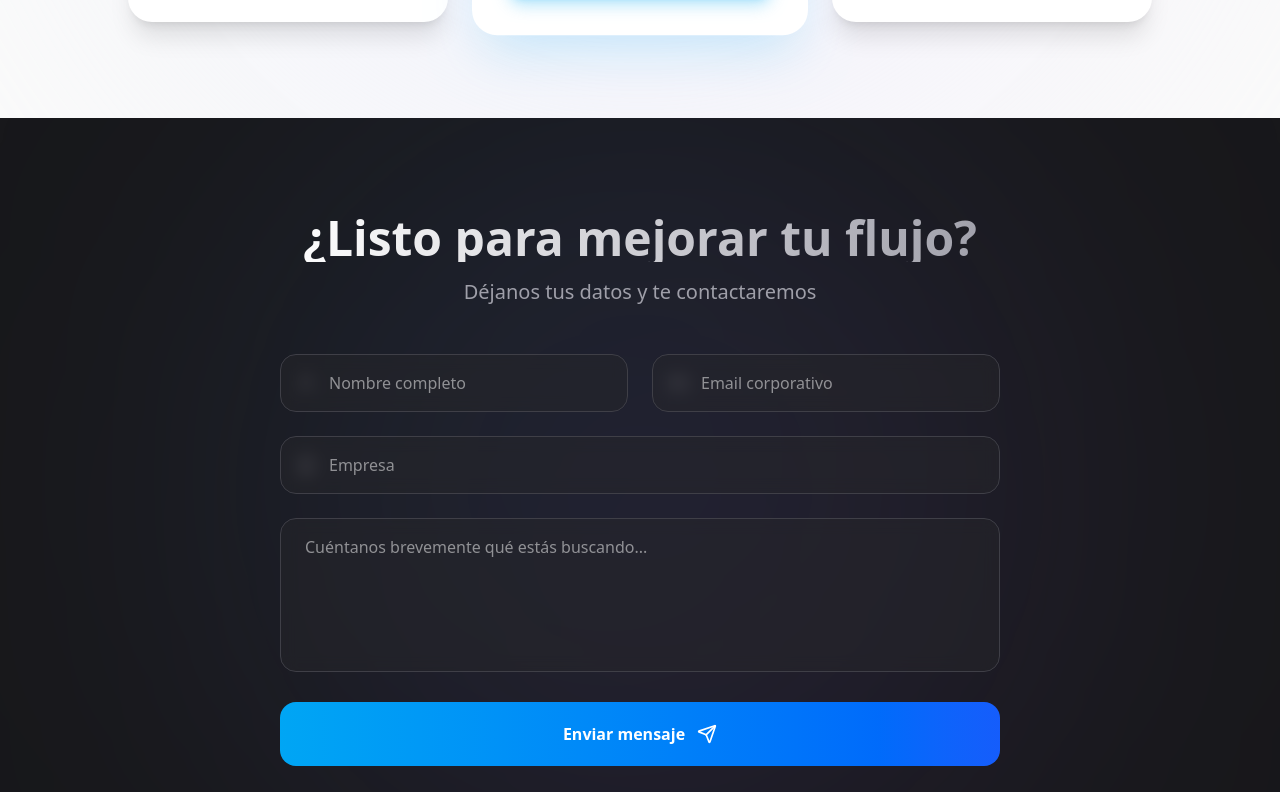
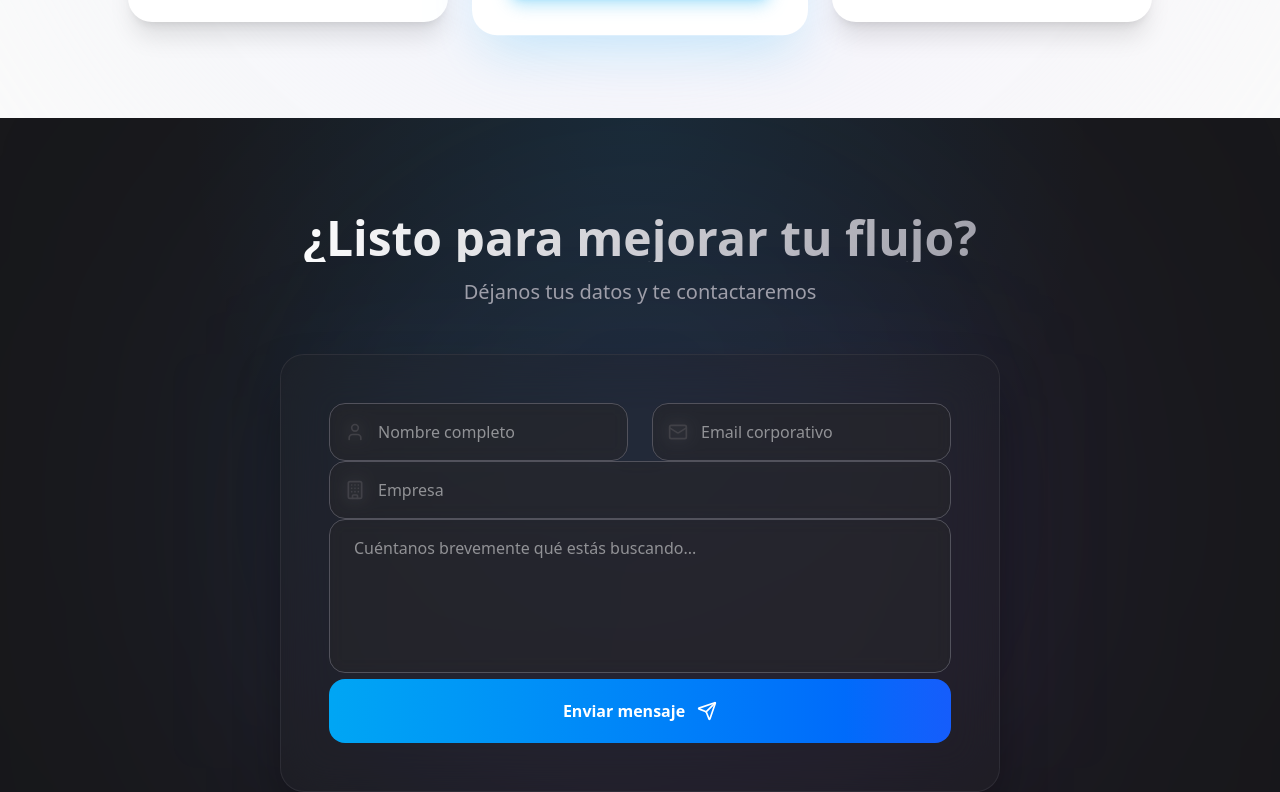
Before and after one commit to bgggmm/taskflow, a Next.js app: page / in a window 1280 px wide. Shown: the part 3129-3921 px from the top of the page. Built offline with nearby package versions, Linux system fonts and the light colour scheme.

Commit message:
visualfix2

```diff
--- a/components/Contact.tsx
+++ b/components/Contact.tsx
@@ -61,6 +61,7 @@ export default function Contact() {
     <section id="contacto" className="py-24 bg-zinc-900 text-white relative overflow-hidden">
       {/* Background decoration */}
       <div className="absolute top-1/2 left-1/2 -translate-x-1/2 -translate-y-1/2 w-200 h-200 bg-linear-to-br from-sky-500/10 to-purple-500/10 rounded-full blur-[150px] pointer-events-none" />
+      <div className="absolute top-0 left-0 w-full h-full bg-[radial-gradient(at_50%_0%,rgba(14,165,233,0.1),transparent_50%)] pointer-events-none" />
 
       <div className="max-w-3xl mx-auto px-6 relative z-10">
         <motion.div
@@ -80,11 +81,14 @@ export default function Contact() {
           whileInView={{ opacity: 1, y: 0 }}
           viewport={{ once: true }}
           onSubmit={handleSubmit}
-          className="space-y-6"
+          className="space-y-6 relative"
         >
+          {/* Form background glow */}
+          <div className="absolute inset-0 bg-linear-to-br from-sky-500/5 to-purple-500/5 rounded-3xl blur-3xl pointer-events-none" />
+          <div className="relative bg-zinc-800/30 backdrop-blur-xl border border-zinc-700/50 rounded-3xl p-8 md:p-12 shadow-2xl shadow-black/50">
           <div className="grid md:grid-cols-2 gap-6">
             <div className="relative group">
-              <User className={`absolute left-4 top-1/2 -translate-y-1/2 transition-colors ${focusedField === 'name' ? 'text-sky-400' : 'text-zinc-500'}`} size={20} />
+              <User className={`absolute left-4 top-1/2 -translate-y-1/2 transition-colors z-10 ${focusedField === 'name' ? 'text-sky-400 scale-110' : 'text-zinc-500'}`} size={20} />
               <input
                 type="text"
                 placeholder="Nombre completo"
@@ -93,13 +97,14 @@ export default function Contact() {
                 onFocus={() => setFocusedField('name')}
                 onBlur={() => setFocusedField(null)}
                 required
-                className={`w-full bg-zinc-800/50 backdrop-blur-sm border rounded-2xl px-12 py-4 focus:outline-none transition-all duration-300 ${focusedField === 'name' ? 'border-sky-500 shadow-lg shadow-sky-500/20' : 'border-zinc-700 hover:border-zinc-600'}`}
+                className={`relative z-10 w-full bg-zinc-800/50 backdrop-blur-sm border rounded-2xl px-12 py-4 focus:outline-none transition-all duration-300 ${focusedField === 'name' ? 'border-sky-500 shadow-lg shadow-sky-500/20 bg-zinc-700/70' : 'border-zinc-600 hover:border-zinc-500'}`}
               />
-              <div className={`absolute inset-0 bg-linear-to-r from-sky-500/10 to-purple-500/10 rounded-2xl opacity-0 transition-opacity duration-300 ${focusedField === 'name' ? 'opacity-100' : ''}`} />
+              <div className={`absolute inset-0 bg-linear-to-r from-sky-500/10 to-purple-500/10 rounded-2xl opacity-0 transition-opacity duration-300 pointer-events-none ${focusedField === 'name' ? 'opacity-100' : ''}`} />
+              <div className={`absolute -inset-0.5 bg-linear-to-r from-sky-500 to-purple-500 rounded-2xl opacity-0 blur transition-opacity duration-300 pointer-events-none ${focusedField === 'name' ? 'opacity-20' : ''}`} />
             </div>
 
             <div className="relative group">
-              <Mail className={`absolute left-4 top-1/2 -translate-y-1/2 transition-colors ${focusedField === 'email' ? 'text-sky-400' : 'text-zinc-500'}`} size={20} />
+              <Mail className={`absolute left-4 top-1/2 -translate-y-1/2 transition-colors z-10 ${focusedField === 'email' ? 'text-sky-400 scale-110' : 'text-zinc-500'}`} size={20} />
               <input
                 type="email"
                 placeholder="Email corporativo"
@@ -108,14 +113,15 @@ export default function Contact() {
                 onFocus={() => setFocusedField('email')}
                 onBlur={() => setFocusedField(null)}
                 required
-                className={`w-full bg-zinc-800/50 backdrop-blur-sm border rounded-2xl px-12 py-4 focus:outline-none transition-all duration-300 ${focusedField === 'email' ? 'border-sky-500 shadow-lg shadow-sky-500/20' : 'border-zinc-700 hover:border-zinc-600'}`}
+                className={`relative z-10 w-full bg-zinc-800/50 backdrop-blur-sm border rounded-2xl px-12 py-4 focus:outline-none transition-all duration-300 ${focusedField === 'email' ? 'border-sky-500 shadow-lg shadow-sky-500/20 bg-zinc-700/70' : 'border-zinc-600 hover:border-zinc-500'}`}
               />
-              <div className={`absolute inset-0 bg-linear-to-r from-sky-500/10 to-purple-500/10 rounded-2xl opacity-0 transition-opacity duration-300 ${focusedField === 'email' ? 'opacity-100' : ''}`} />
+              <div className={`absolute inset-0 bg-linear-to-r from-sky-500/10 to-purple-500/10 rounded-2xl opacity-0 transition-opacity duration-300 pointer-events-none ${focusedField === 'email' ? 'opacity-100' : ''}`} />
+              <div className={`absolute -inset-0.5 bg-linear-to-r from-sky-500 to-purple-500 rounded-2xl opacity-0 blur transition-opacity duration-300 pointer-events-none ${focusedField === 'email' ? 'opacity-20' : ''}`} />
             </div>
           </div>
 
           <div className="relative group">
-            <Building className={`absolute left-4 top-1/2 -translate-y-1/2 transition-colors ${focusedField === 'company' ? 'text-sky-400' : 'text-zinc-500'}`} size={20} />
+            <Building className={`absolute left-4 top-1/2 -translate-y-1/2 transition-colors z-10 ${focusedField === 'company' ? 'text-sky-400 scale-110' : 'text-zinc-500'}`} size={20} />
             <input
               type="text"
               placeholder="Empresa"
@@ -123,9 +129,10 @@ export default function Contact() {
               onChange={(e) => setFormData({ ...formData, company: e.target.value })}
               onFocus={() => setFocusedField('company')}
               onBlur={() => setFocusedField(null)}
-              className={`w-full bg-zinc-800/50 backdrop-blur-sm border rounded-2xl px-12 py-4 focus:outline-none transition-all duration-300 ${focusedField === 'company' ? 'border-sky-500 shadow-lg shadow-sky-500/20' : 'border-zinc-700 hover:border-zinc-600'}`}
+              className={`relative z-10 w-full bg-zinc-800/50 backdrop-blur-sm border rounded-2xl px-12 py-4 focus:outline-none transition-all duration-300 ${focusedField === 'company' ? 'border-sky-500 shadow-lg shadow-sky-500/20 bg-zinc-700/70' : 'border-zinc-600 hover:border-zinc-500'}`}
             />
-            <div className={`absolute inset-0 bg-linear-to-r from-sky-500/10 to-purple-500/10 rounded-2xl opacity-0 transition-opacity duration-300 ${focusedField === 'company' ? 'opacity-100' : ''}`} />
+            <div className={`absolute inset-0 bg-linear-to-r from-sky-500/10 to-purple-500/10 rounded-2xl opacity-0 transition-opacity duration-300 pointer-events-none ${focusedField === 'company' ? 'opacity-100' : ''}`} />
+            <div className={`absolute -inset-0.5 bg-linear-to-r from-sky-500 to-purple-500 rounded-2xl opacity-0 blur transition-opacity duration-300 pointer-events-none ${focusedField === 'company' ? 'opacity-20' : ''}`} />
           </div>
 
           <div className="relative group">
@@ -137,9 +144,10 @@ export default function Contact() {
               onFocus={() => setFocusedField('message')}
               onBlur={() => setFocusedField(null)}
               required
-              className={`w-full bg-zinc-800/50 backdrop-blur-sm border rounded-2xl px-6 py-4 focus:outline-none transition-all duration-300 resize-none ${focusedField === 'message' ? 'border-sky-500 shadow-lg shadow-sky-500/20' : 'border-zinc-700 hover:border-zinc-600'}`}
+              className={`relative z-10 w-full bg-zinc-800/50 backdrop-blur-sm border rounded-2xl px-6 py-4 focus:outline-none transition-all duration-300 resize-none ${focusedField === 'message' ? 'border-sky-500 shadow-lg shadow-sky-500/20 bg-zinc-700/70' : 'border-zinc-600 hover:border-zinc-500'}`}
             />
-            <div className={`absolute inset-0 bg-linear-to-r from-sky-500/10 to-purple-500/10 rounded-2xl opacity-0 transition-opacity duration-300 ${focusedField === 'message' ? 'opacity-100' : ''}`} />
+            <div className={`absolute inset-0 bg-linear-to-r from-sky-500/10 to-purple-500/10 rounded-2xl opacity-0 transition-opacity duration-300 pointer-events-none ${focusedField === 'message' ? 'opacity-100' : ''}`} />
+            <div className={`absolute -inset-0.5 bg-linear-to-r from-sky-500 to-purple-500 rounded-2xl opacity-0 blur transition-opacity duration-300 pointer-events-none ${focusedField === 'message' ? 'opacity-20' : ''}`} />
           </div>
 
           <motion.button
@@ -161,6 +169,7 @@ export default function Contact() {
               )}
             </span>
           </motion.button>
+          </div>
         </motion.form>
 
         {success && (
```
